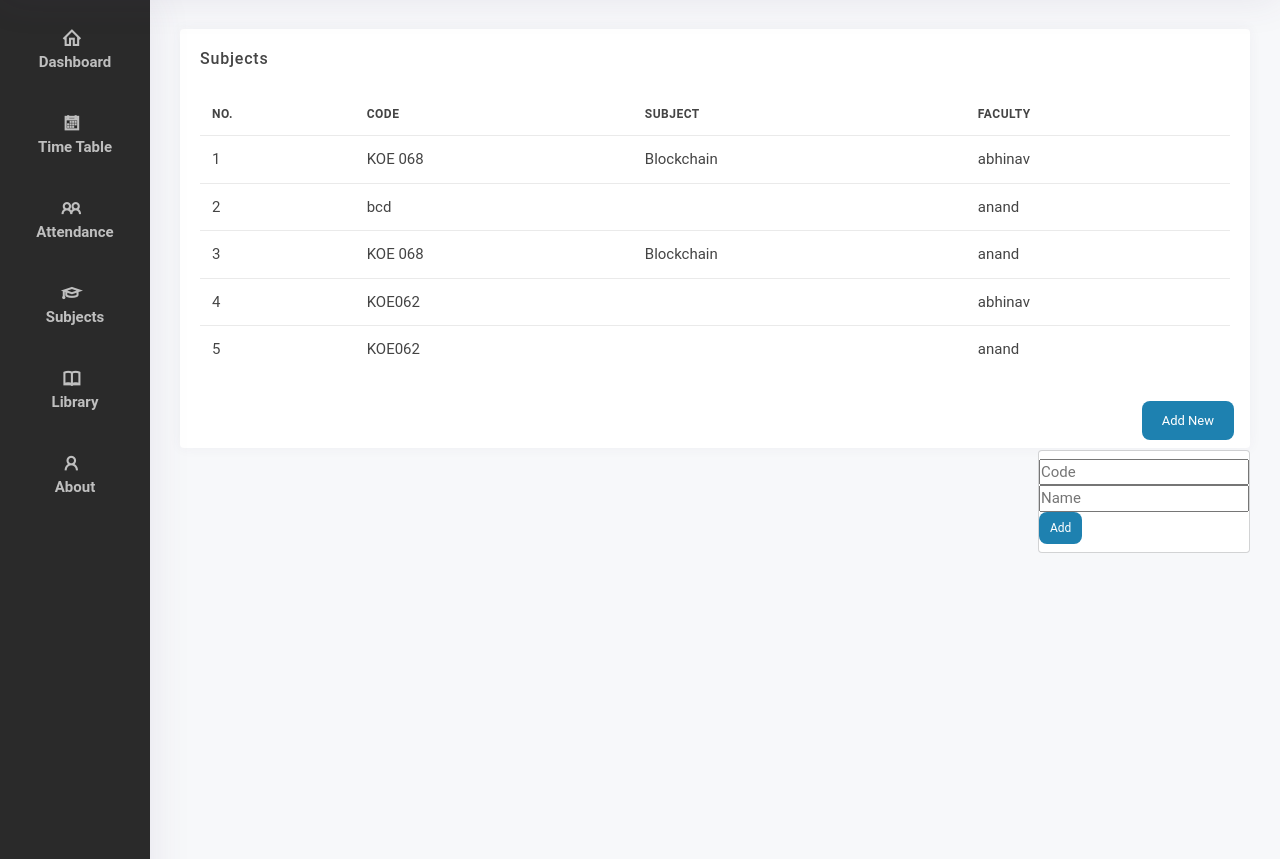
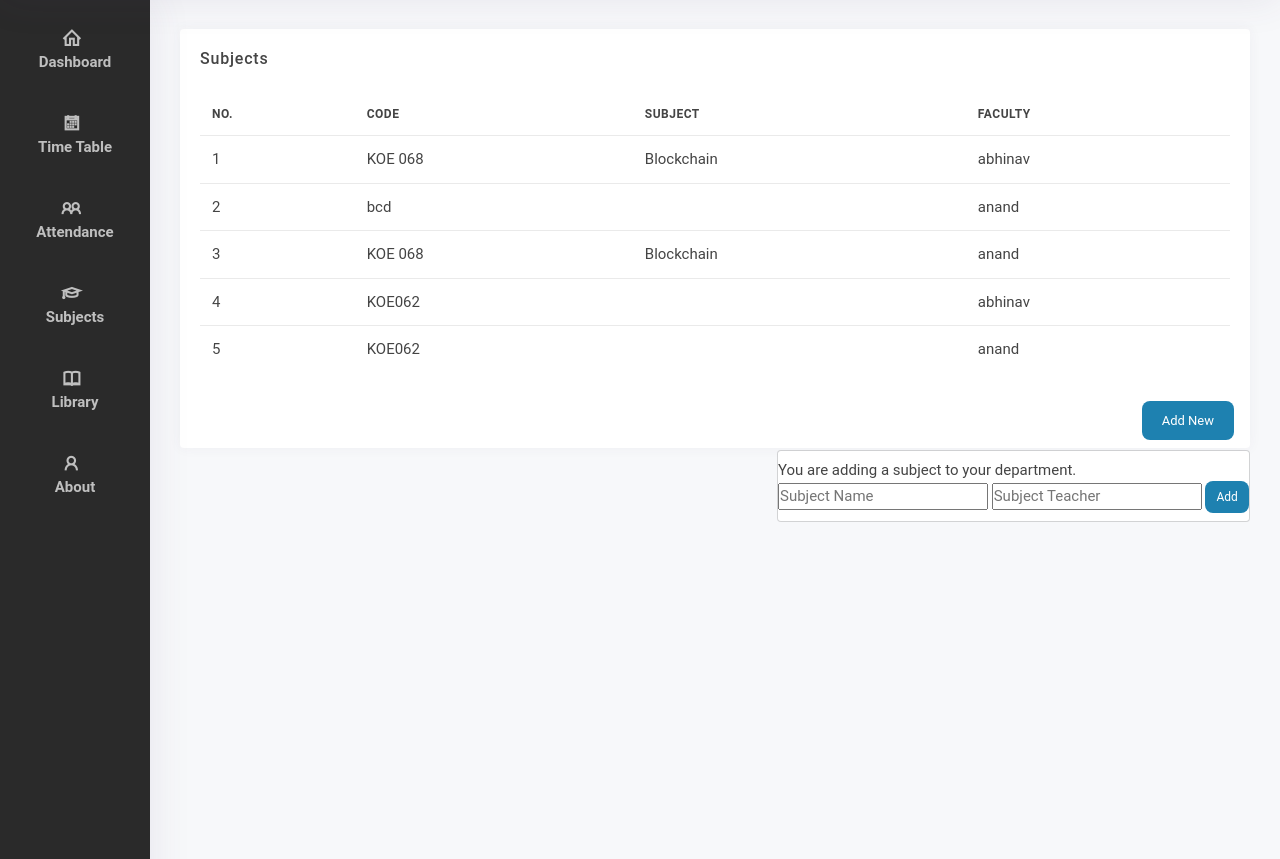
Before and after one commit to siddharthjain919/ERP-system, a Django app: page /teacher/subject/ in a window 1280 px wide, after a click on "Add New". Shown: the part 81-940 px from the top of the page. Run offline with Django 3.2, Linux system fonts and the light colour scheme; a user stored in the database is signed in; data comes from the database, SQL or seed files in the repository; both versions use the stored data as it was after the commit; some libraries are stand-ins or nearby versions.

Commit message:
Subject duplicacy in erp model and branch model removed.

```diff
--- a/branch/models.py
+++ b/branch/models.py
@@ -19,6 +19,8 @@ class branch_subjects(models.Model):
 	def __str__(self):
 		return self.branch_subject.subject_name+"-"+self.subject_teacher.Name
 	branch_sub_obj=models.Manager()
+	class Meta:
+		unique_together=[['branch_subject','subject_teacher']]
 class branch_detail(models.Model):
 	name=models.CharField(max_length=25,primary_key=True)
 	batch=models.IntegerField()
--- a/erp/models.py
+++ b/erp/models.py
@@ -1,6 +1,6 @@
 from django.db import models
 class subjects(models.Model):
-    subject_name=models.CharField(max_length=50)
+    subject_name=models.CharField(max_length=50,unique=True)
     def __str__(self):
         return self.subject_name
     sub_obj=models.Manager()
--- a/teacher/templates/subjects.html
+++ b/teacher/templates/subjects.html
@@ -165,7 +165,6 @@
 							</div>
 							<form method="post" action="/teacher/subject/add/">
 								{% csrf_token %}
-
 								<a class="nav-link bell ai-icon" href="#" role="button" data-toggle="dropdown">
 									<div align="right">
 										<button type="submit" class="buttondesign" align="right">
@@ -174,10 +173,21 @@
 									</div>
 								</a>
 								<div class="dropdown-menu dropdown-menu-right">
-										<input type="text" placeholder="Code" name="code">
+									You are adding a subject to your department.
 									<br>
-										<input class="all-notification" type="text" placeholder="Name" name="name">
-										<br>
+									<input list="name" placeholder="Subject Name" name="subject_name">
+										<datalist id="name">
+											{%for subject in all_subjects%}
+											<option value={{subject.subject_name}}></option>
+											{%endfor%}
+										</datalist>
+									<input list="teacher" placeholder="Subject Teacher" name="subject_teacher">
+										<datalist id="teacher">
+											{%for teacher in teacher_list%}
+											<option value={{teacher.Name}}></option>
+											{%endfor%}
+										</datalist>
+
 									<button type="submit" class="smallbutton">Add</button>
 								</div>
 
--- a/teacher/views.py
+++ b/teacher/views.py
@@ -6,6 +6,7 @@ from django.contrib.auth import login as auth_login
 from django.contrib.auth.decorators import login_required
 from django.contrib.auth import logout as auth_logout
 from branch.models import branch_subjects
+from erp.models import subjects
 branch=None
 def index(request):
 	return render(request,'login.html')
@@ -90,24 +91,24 @@ def update(request):
 def subject(request):
 	global branch
 	subject_list=list(branch_subjects.branch_sub_obj.all())
+	all_subjects=list(subjects.sub_obj.all())
+	teacher_list=list(teacherlogin.teach_obj.all())
 	for i in range(len(subject_list)):
 		subject_list[i]=str(subject_list[i])
 		subject_list[i]=subject_list[i].split('-')
-	return render(request,'subjects.html',context={'branch_subject':subject_list})
+	return render(request,'subjects.html',context={'branch_subject':subject_list,"all_subjects":all_subjects,"teacher_list":teacher_list})
 @login_required(login_url='/teacher/login/')
 def add(request):
-	subject_list=list(subjects.sub_obj.all().values_list('subject'))
-	code=request.POST.get('code').upper()
-	code=code.replace('-','')
-	name=request.POST.get('name').title()
-	code=''.join(code.split())
-	code=code[:3]+' '+code[3:]
-	code=code+':'+name
-	name=(code,)
-	if name not in subject_list:
-		ob=subjects.sub_obj.create(subject=code)
+	subject_list=list(branch_subjects.branch_sub_obj.all())
+	name=request.POST.get('subject_name')
+	name=subjects.sub_obj.get(subject_name=name)
+	faculty=request.POST.get("subject_teacher")
+	faculty=teacherlogin.teach_obj.get(Name=faculty)
+	for sub in subject_list:
+		if sub.branch_subject==name and sub.subject_teacher==faculty:
+			break
 	else:
-		pass
+		ob=branch_subjects.branch_sub_obj.create(branch_subject=name,subject_teacher=faculty)
 	return subject(request)
 @login_required(login_url='/teacher/login/')
 def attendance(request):
```
Also changed, not shown: branch/migrations/0003_alter_branch_detail_fri_lec1_and_more.py (added), db.sqlite3, erp/migrations/0002_alter_subjects_subject_name.py (added). Lines whose indentation alone changed are shown as unchanged.
